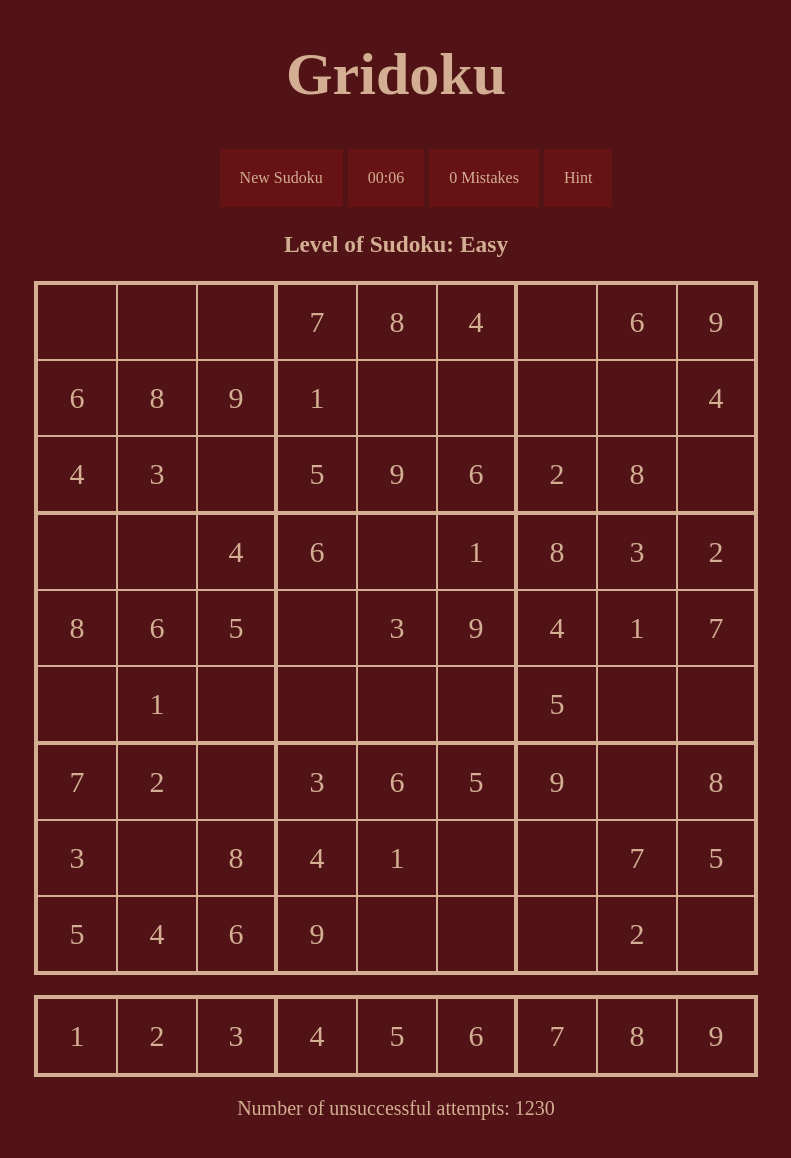
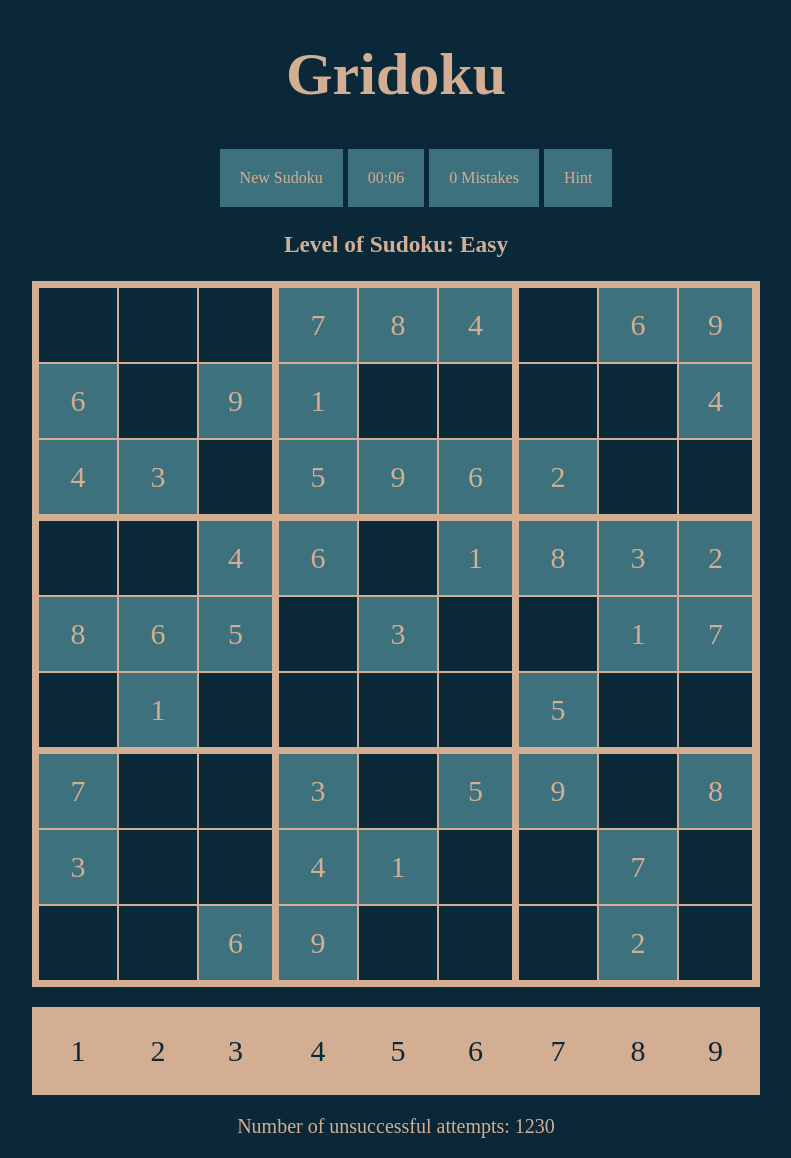
Before and after one commit to katarinakovacova/sudoku-solver, a Django app: page /sudoku/ in a window 1280 px wide. Shown: the whole page, without its empty margins (244-1035 px from the left). Before the commit the page ends 1120 px from the top, so only its background shows below. Run offline with Django 4.2, Linux system fonts and the light colour scheme.

Commit message:
Refactor Color Palette #31

```diff
--- a/sudoku_site/sudoku/puzzle.py
+++ b/sudoku_site/sudoku/puzzle.py
@@ -99,12 +99,12 @@ def make_new_puzzle() -> tuple[int, list[list[int]]]:
 
 def remove_numbers_from_puzzle(puzzle: list[list[int]], level: str) -> list[list[int]]:
     level_to_holes = {
-        "easy": 30,
-        "medium": 40,
-        "hard": 50
+        "easy": 40,
+        "medium": 50,
+        "hard": 60,
     }
 
-    holes = level_to_holes.get(level, 30)
+    holes = level_to_holes.get(level)
 
     puzzle_with_holes = [row[:] for row in puzzle]
 
--- a/sudoku_site/sudoku/templates/home.html
+++ b/sudoku_site/sudoku/templates/home.html
@@ -6,7 +6,7 @@
     <title>Gridoku</title>
     <style>
         body {
-            background-color: #511316;
+            background-color: #0B2839;
             font-family: 'Times New Roman', Times, serif;
         }
 
@@ -41,7 +41,7 @@
         }
 
         .menu-button {
-            background-color: #671315;
+            background-color: #3D717E;
             padding: 20px;
             color: #D3AE93;
             font-size: 16px;
@@ -49,13 +49,13 @@
         }
 
         .menu-button:hover {
-            background-color: #671315;
+            background-color: #10475E;
         }
 
         .dropdown-content {
             display: none;
             position: absolute;
-            background-color: #C54825;
+            background-color: #3D717E;
         }
 
         .dropdown-content a {
@@ -66,7 +66,7 @@
         }
 
         .dropdown-content a:hover {
-            background-color: #671315;
+            background-color: #10475E;
         }
 
         .dropdown:hover .dropdown-content {
@@ -82,14 +82,14 @@
         .number-container {
             display: grid;
             grid-template-columns: repeat(9, 80px);
-            margin: 20px 138px;
-            border-width: 3px 3px 3px 3px;
+            margin: 20px 136px;
+            border-width: 6px 6px 6px 6px;
             border-style: solid;
             border-color: #D3AE93;
         }
 
         .number-cell {
-            background-color: #511316;
+            background-color: #0B2839;
             border: 1px solid #D3AE93;
             padding: 20px;
             font-size: 30px;
@@ -98,24 +98,28 @@
         }
 
         .number-cell:nth-child(3n) {
-            border-right: 3px solid #D3AE93;
+            border-right: 6px solid #D3AE93;
         }
 
         .number-cell[data-y="3"] {
-            border-bottom: 3px solid #D3AE93;
+            border-bottom: 6px solid #D3AE93;
         }
 
         .number-cell[data-y="6"] {
-            border-bottom: 3px solid #D3AE93;
+            border-bottom: 6px solid #D3AE93;
         }
 
-
         .number-cell-origin {
-            background-color: #511316;
+            background-color: #3D717E;
         }
 
         .number-cell:hover {
-            background-color: #BE6500;
+            background-color: #3D717E;
+        }
+
+        .number-cell-selector {
+            background-color: #D3AE93;
+            color: #0B2839;
         }
 
         .attempts {
@@ -166,7 +170,7 @@
                 button.addEventListener('click', () => {
                     selectedNumber = button.textContent;
                     document.querySelectorAll('.number-container button').forEach(b => b.style.backgroundColor = '');
-                    button.style.backgroundColor = '#BE6500';
+                    button.style.backgroundColor = '#3D717E';
                 });
             });
 
```
